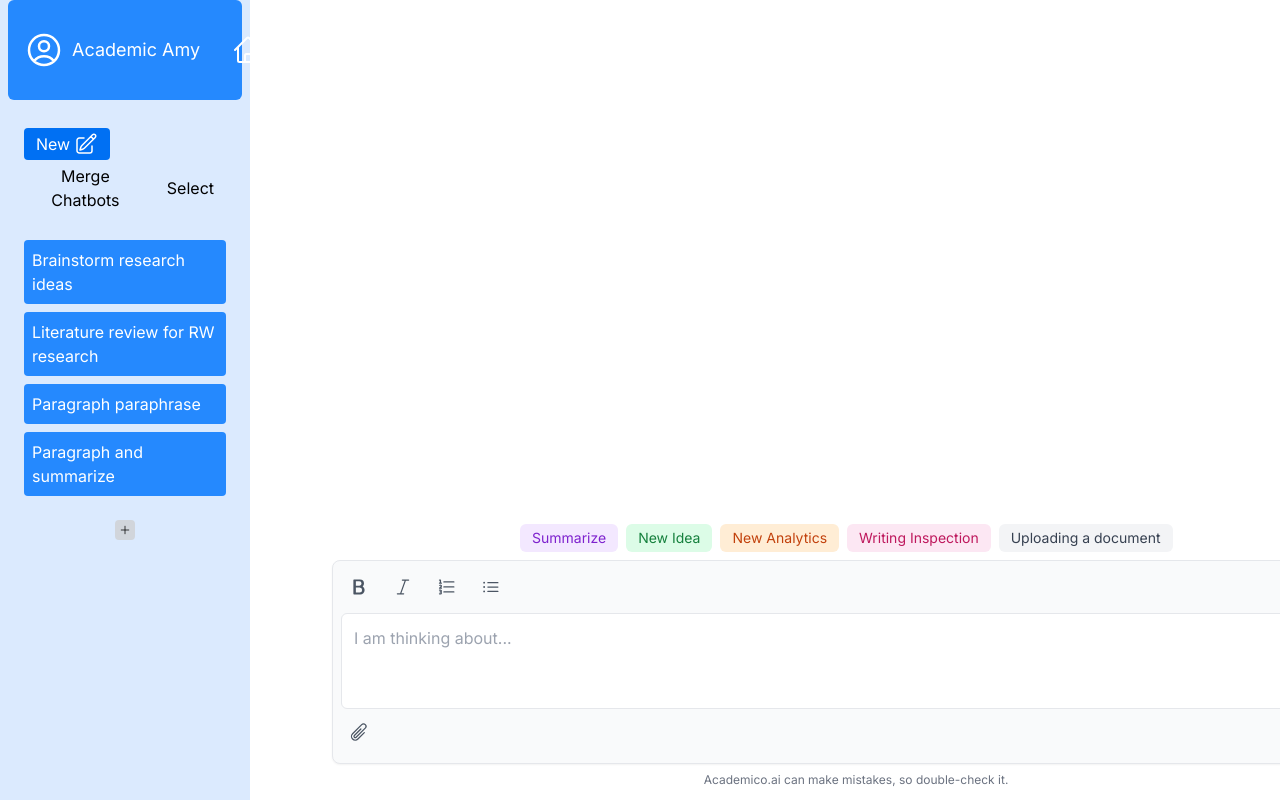
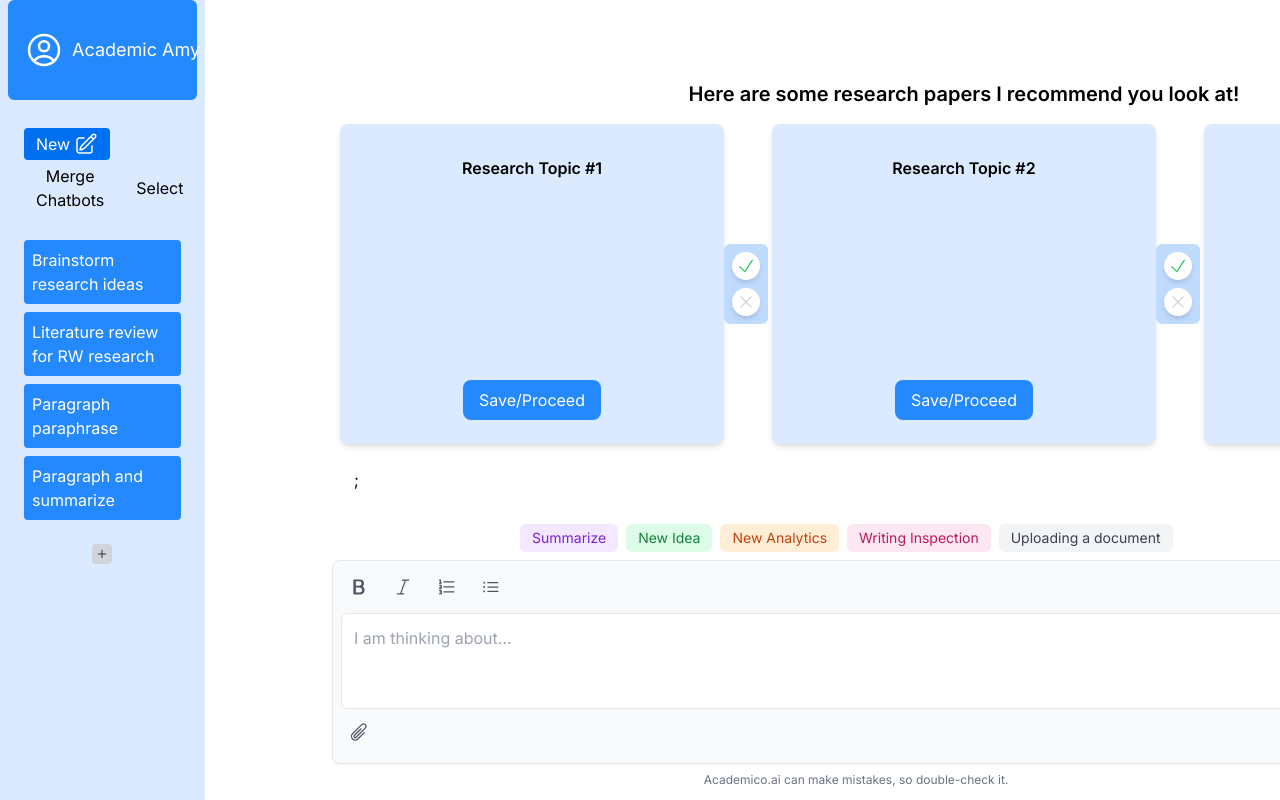
Before and after one commit to BU-Spark/se-academico-ai, a Next.js app: page /chatbox in a window 1280 px wide. Built offline with nearby package versions, Linux system fonts and the light colour scheme; a web font is replaced by a local one.

Commit message:
Added articleApprovement feature

```diff
--- /dev/null
+++ b/app/chatbox/articlesApprovement.tsx
@@ -0,0 +1,49 @@
+'use client';
+
+import { useState } from 'react';
+import { CheckIcon, XMarkIcon } from '@heroicons/react/24/solid';
+
+export default function ResearchPapers() {
+  const [topics, setTopics] = useState(['Research Topic #1', 'Research Topic #2', 'Research Topic #3']);
+  const [selected, setSelected] = useState([true, true, true]);
+
+  const selection = (index) => {
+    setSelected((prev) => {
+      const newSelection = [...prev];
+      newSelection[index] = !newSelection[index];
+      return newSelection;
+    });
+  };
+
+  const updateTopic = (index, newTitle) => {
+    setTopics((prev) => {
+      const newTopics = [...prev];
+      newTopics[index] = newTitle;
+      return newTopics;
+    });
+  };
+
+  return (
+    <div className="flex flex-col items-center p-6">
+      <h2 className="text-xl font-semibold mb-4">Here are some research papers I recommend you look at!</h2>
+      <div className="flex space-x-12">
+        {topics.map((topic, index) => (
+          <div key={index} className="relative flex flex-col items-center bg-blue-100 p-6 rounded-lg w-96 h-80 shadow-md">
+          <div className="font-semibold mb-4 text-center bg-transparent focus:outline-none resize-none overflow-y-auto h-16 max-h-64 w-full p-2">
+            {topic}
+          </div>
+          <div className="absolute left-full top-1/2 transform -translate-y-1/2 flex flex-col space-y-2 bg-blue-200 p-2 rounded-md">
+            <button onClick={() => selection(index)} className="p-1 rounded-full bg-white shadow-md">
+              {selected[index] ? <CheckIcon className="w-5 h-5 text-green-500" /> : <CheckIcon className="w-5 h-5 text-gray-300" />}
+            </button>
+            <button onClick={() => selection(index)} className="p-1 rounded-full bg-white shadow-md">
+              {selected[index] ? <XMarkIcon className="w-5 h-5 text-gray-300" /> : <XMarkIcon className="w-5 h-5 text-red-500" />}
+            </button>
+          </div>
+          <button className="mt-auto bg-blue-400 text-white px-4 py-2 rounded-lg hover:bg-sky-100 hover:text-blue-600">Save/Proceed</button>
+        </div>
+        ))}
+      </div>
+    </div>
+  );
+}
--- a/app/chatbox/chatBox.tsx
+++ b/app/chatbox/chatBox.tsx
@@ -2,6 +2,7 @@
 
 import { useState , useRef} from "react";
 import ChatInput from "./userInputField";
+import ResearchPapers from "./articlesApprovement";
 
 export default function ChatBox() {
   const [messages, setMessages] = useState([]); // chat messages
@@ -43,6 +44,8 @@ export default function ChatBox() {
           </div>
         ))}
       </div>
+      <div><ResearchPapers/></div>;
+
 
 
       {/* Chat Input Field */}
--- a/app/ui/chatbox/sidenav.tsx
+++ b/app/ui/chatbox/sidenav.tsx
@@ -10,7 +10,7 @@ export default function SideNav() {
   const pathname = usePathname();
 
   return (
-    <div className="flex w-[250px] h-full bg-blue-100  flex-col px-3 md:px-2">
+    <div className="flex w-[16vw] h-full bg-blue-100  flex-col px-3 md:px-2">
       {/* User Profile */}
       <div className="mb-2 flex h-20 items-center justify-start rounded-md bg-blue-400 p-4 md:h-[100px]">
         <div className="w-full text-white items-center space-x-5 md:w-full flex">
```
Also changed, not shown: app/layout.tsx (line endings or trailing spaces).
